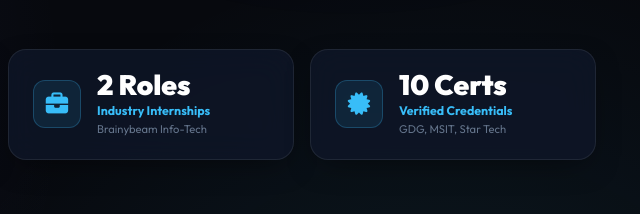
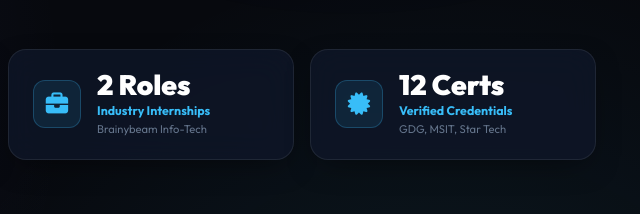
Before and after one commit to NarendraChaudhary24/Portfolio, a plain HTML site: page index.html in a window 1280 px wide. Shown: the part 826-1040 px from the top of the page, 640-1280 px from the left. Drawn offline with Linux system fonts and the light colour scheme.

Commit message:
Update index.html

```diff
--- a/index.html
+++ b/index.html
@@ -215,7 +215,7 @@
             <i class="fas fa-certificate"></i>
           </div>
           <div>
-            <div class="stat-value">10 Certs</div>
+            <div class="stat-value">12 Certs</div>
             <div class="stat-label">Verified Credentials</div>
             <div class="stat-subtext">GDG, MSIT, Star Tech</div>
           </div>
```
